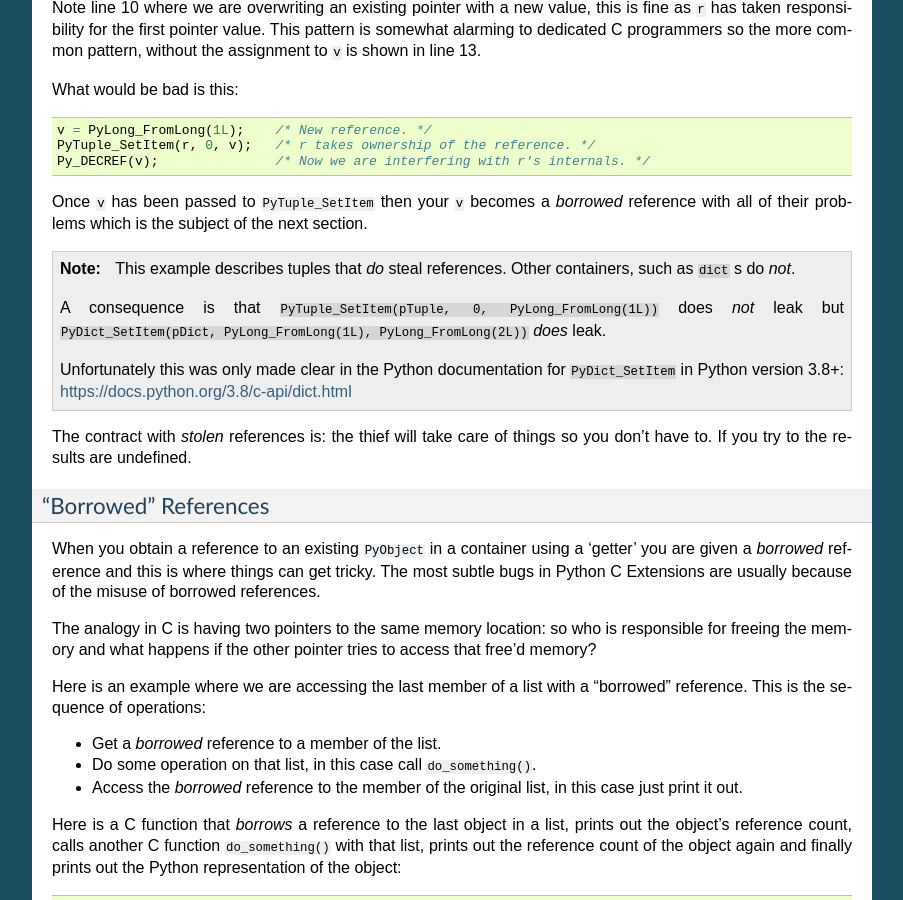
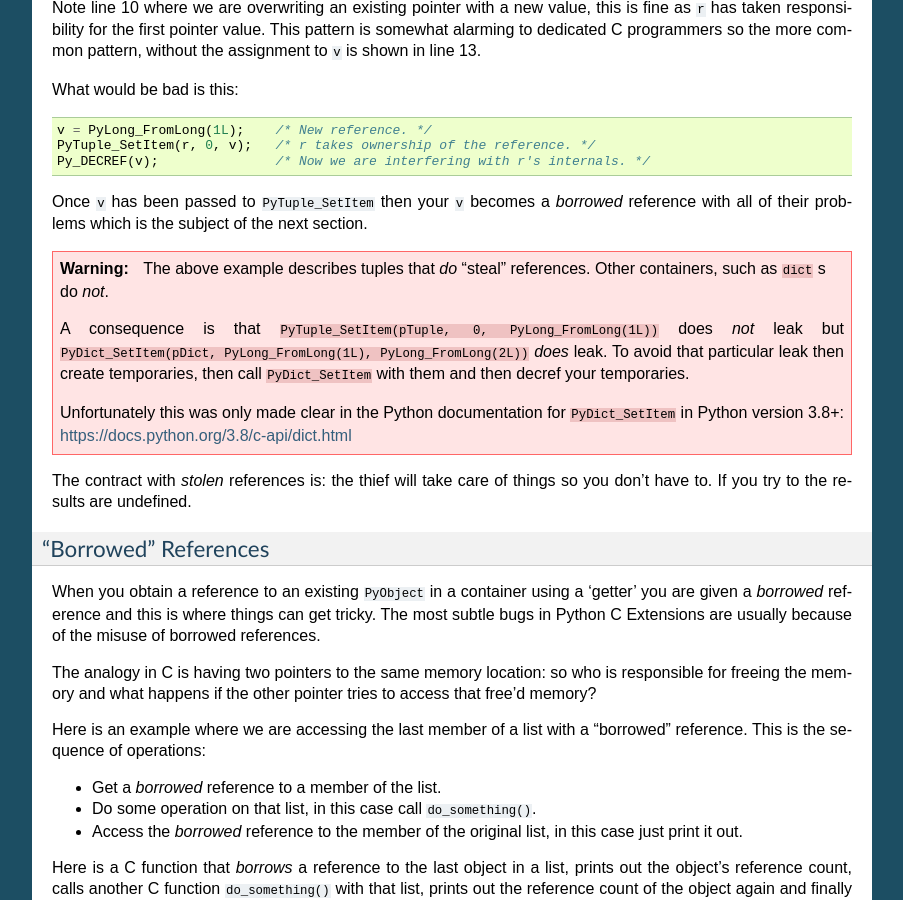
Before and after one commit to paulross/PythonExtensionPatterns, a Sphinx documentation site: the page built from doc/sphinx/source/refcount.rst, in a window 1280 px wide and 900 px high, scrolled down 4073 px. Shown: the whole window, without its empty margins (198-1101 px from the left). Built offline with Sphinx 7.4.7, drawn with Linux system fonts in a browser that asks for light colours; pages that are not in the unit, such as notebooks, are missing from menus.

Commit message:
Add warning on leak PyDict_SetItem.

```diff
--- a/doc/sphinx/source/refcount.rst
+++ b/doc/sphinx/source/refcount.rst
@@ -137,7 +137,10 @@ And here is what happens to the memory if we use this function from Python (``cP
 
 .. warning::
 
-    Do not be tempted to read the reference count itself to determine if the object is alive. The reason is that if ``Py_DECREF`` sees a refcount of one it can free and then reuse the address of the refcount field for a completely different object which makes it highly unlikely that that field will have a zero in it. There are some examples of this later on.
+    Do not be tempted to read the reference count itself to determine if the object is alive.
+    The reason is that if ``Py_DECREF`` sees a refcount of one it can free and then reuse the address of the refcount
+    field for a completely different object which makes it highly unlikely that that field will have a zero in it.
+    There are some examples of this later on.
 
 -----------------------
 Python Terminology
@@ -162,7 +165,8 @@ When you create a "New" ``PyObject`` from a Python C API then you own it and it
 
 If neither of these things is done you have a memory leak in just like a ``malloc()`` without a corresponding ``free()``.
 
-Here is an example of a well behaved C function that take two C longs, converts them to Python integers and, subtracts one from the other and returns the Python result:
+Here is an example of a well behaved C function that take two C longs, converts them to Python integers and, subtracts
+one from the other and returns the Python result:
 
 .. code-block:: c
     :linenos:
@@ -234,12 +238,15 @@ What would be bad is this:
 
 Once ``v`` has been passed to ``PyTuple_SetItem`` then your  ``v`` becomes a *borrowed* reference with all of their problems which is the subject of the next section.
 
-.. note::
+.. warning::
 
-    This example describes tuples that *do* steal references.
+    The above example describes tuples that *do* "steal" references.
     Other containers, such as ``dict`` s do *not*.
 
-    A consequence is that ``PyTuple_SetItem(pTuple, 0, PyLong_FromLong(1L))`` does *not* leak but ``PyDict_SetItem(pDict, PyLong_FromLong(1L), PyLong_FromLong(2L))`` *does* leak.
+    A consequence is that ``PyTuple_SetItem(pTuple, 0, PyLong_FromLong(1L))`` does *not* leak but
+    ``PyDict_SetItem(pDict, PyLong_FromLong(1L), PyLong_FromLong(2L))`` *does* leak.
+    To avoid that particular leak then create temporaries, then call ``PyDict_SetItem`` with them and then decref
+    your temporaries.
 
     Unfortunately this was only made clear in the Python documentation for ``PyDict_SetItem`` in Python version 3.8+: https://docs.python.org/3.8/c-api/dict.html
 
```
